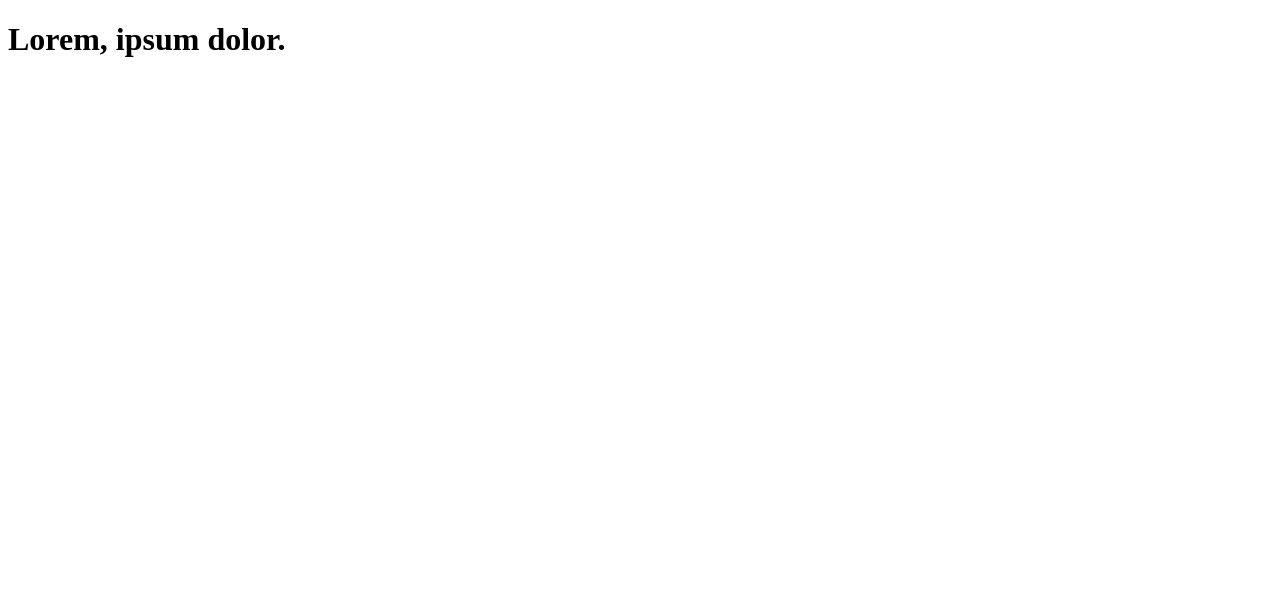
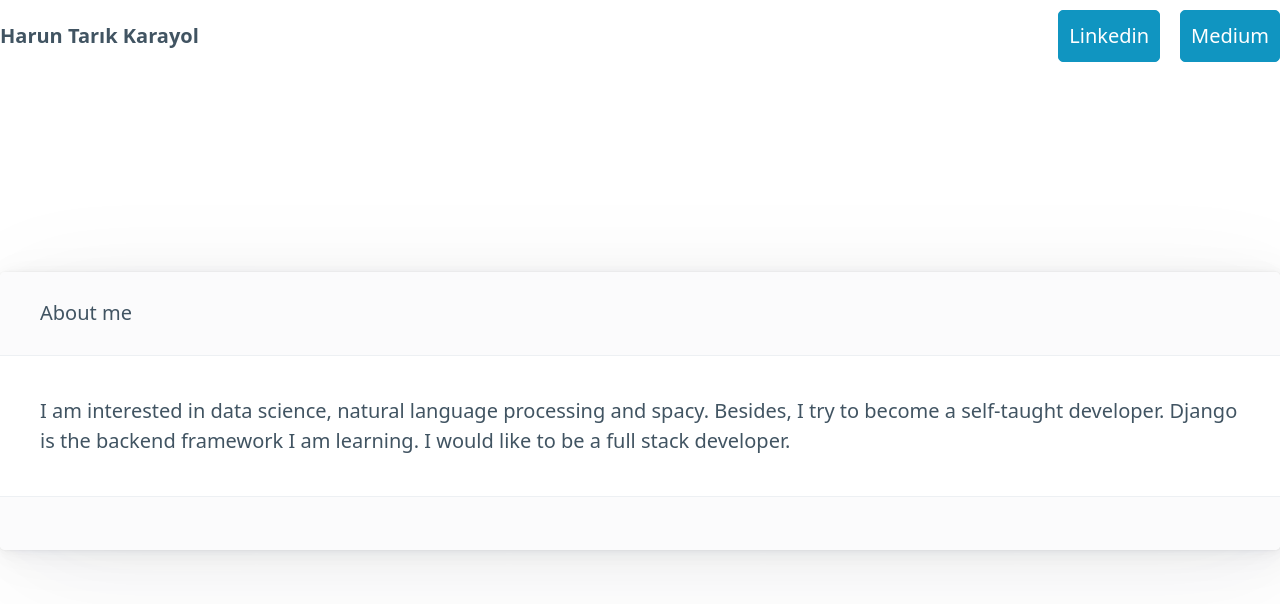
Before and after one commit to karayolharun/karayolharun.github.io, a plain HTML site: page index.html in a window 1280 px wide. Drawn offline with nearby package versions, Linux system fonts and the light colour scheme.

Commit message:
ilk versiyon

```diff
--- a/index.html
+++ b/index.html
@@ -4,9 +4,29 @@
     <meta charset="UTF-8">
     <meta http-equiv="X-UA-Compatible" content="IE=edge">
     <meta name="viewport" content="width=device-width, initial-scale=1.0">
+    <!-- pico.css yüklendi -->
+    <link rel="stylesheet" href="https://unpkg.com/@picocss/pico@latest/css/pico.min.css">
+
     <title>Harun Karayol Github Web Sitesi</title>
 </head>
 <body>
-    <h1>Lorem, ipsum dolor.</h1>
+    <nav>
+        <ul>
+          <li><strong>Harun Tarık Karayol</strong></li>
+        </ul>
+        <ul>
+          <!-- <li><a href="#">Github</a></li> -->
+          <li><a href="#" role="button">Linkedin</a></li>
+          <li><a href="#" role="button">Medium</a></li>
+        </ul>
+    </nav>
+    <main class="container"></main>
+    <article>
+        <header>About me</header>
+        I am interested in data science, natural language processing and spacy.
+        Besides, I try to become a self-taught developer. Django is the backend framework
+        I am learning. I would like to be a full stack developer.
+        <footer></footer>
+      </article>
 </body>
 </html>
```
